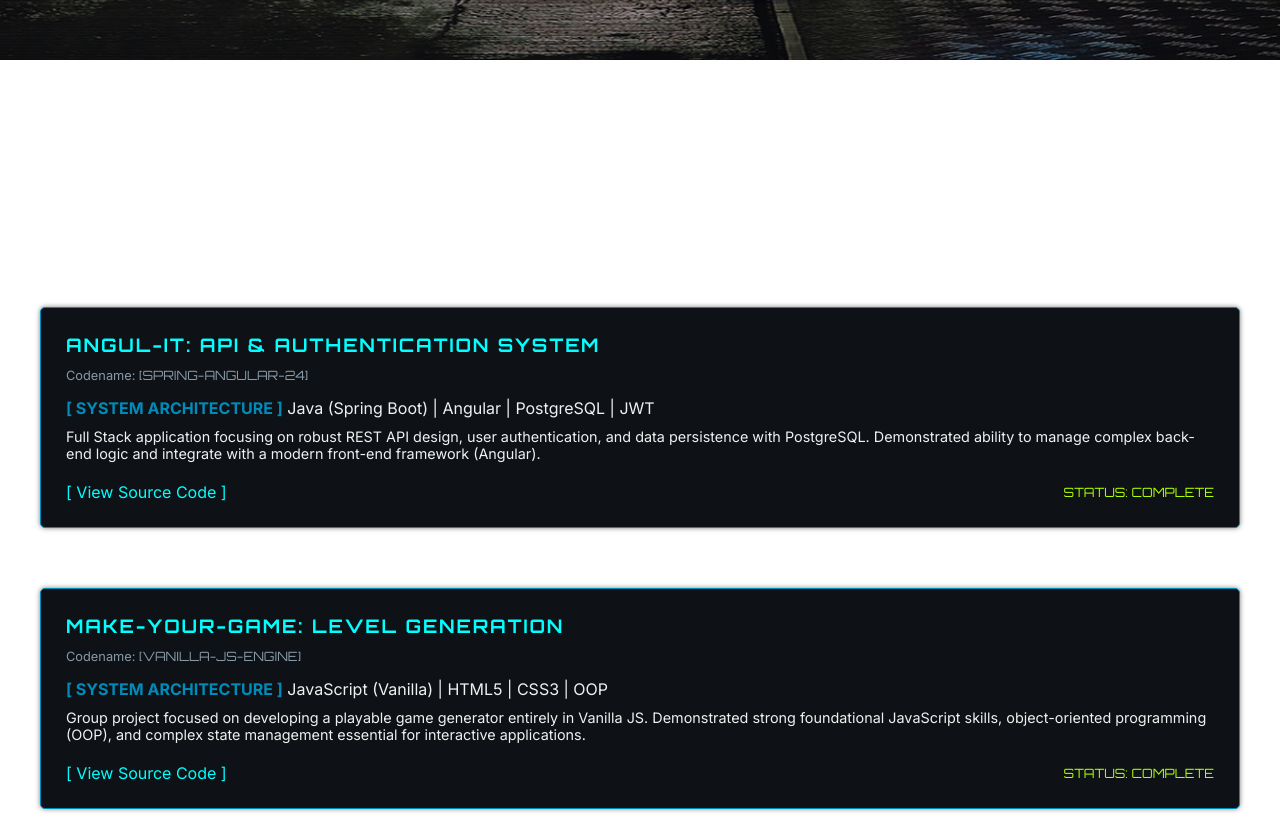
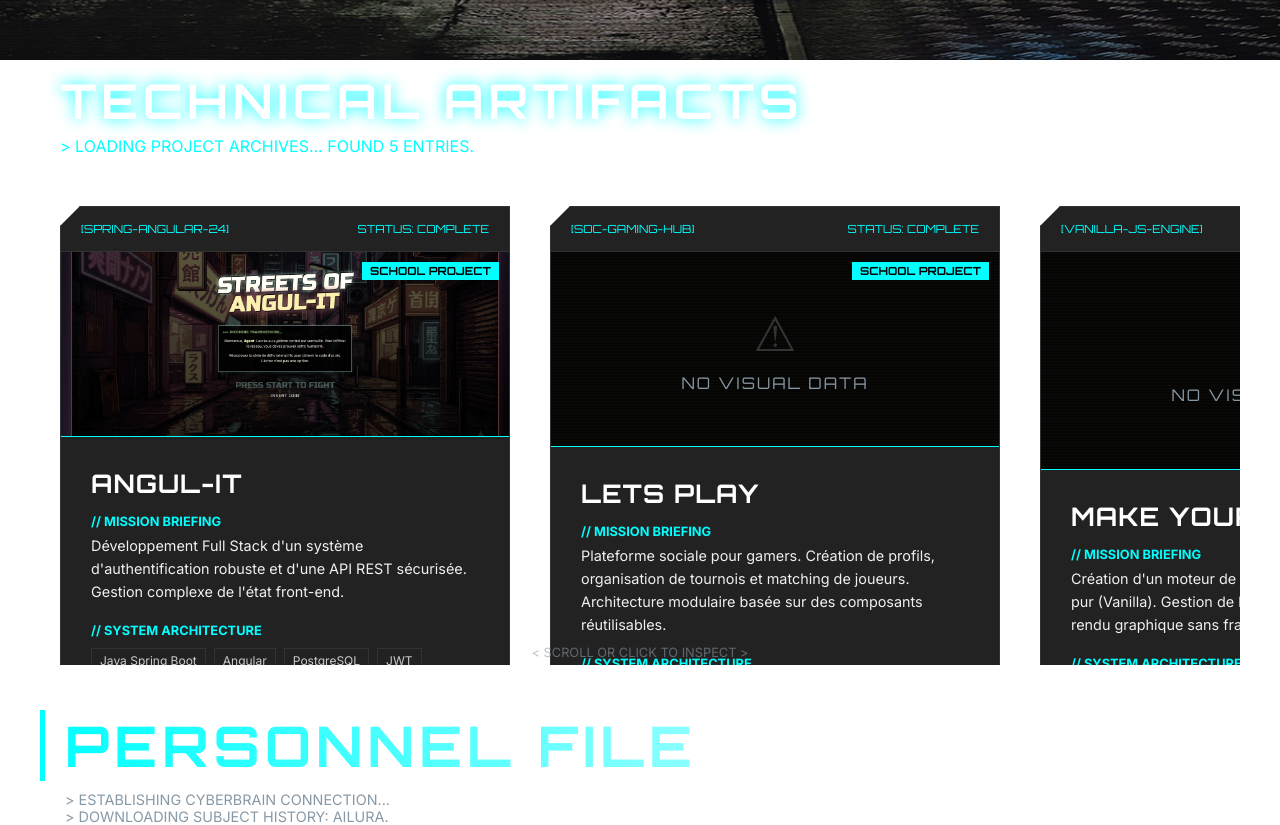
Before and after one commit to Ailura4020/portfolio-gits, a React (Vite) app: page / in a window 1280 px wide. Shown: the part 740-1565 px from the top of the page. Built offline with nearby package versions, Linux system fonts and the light colour scheme.

Commit message:
section project fiche technique ui/ux

```diff
--- a/src/components/ProjectCard.tsx
+++ b/src/components/ProjectCard.tsx
@@ -1,61 +1,131 @@
+// src/components/ProjectCard.tsx
 import React from 'react';
-import type { Project } from '../types/project.ts';
 
-interface ProjectCardProps {
-  project: Project;
+export interface ProjectData {
+  id: string;
+  codename: string;
+  title: string;
+  status: 'COMPLETE' | 'IN PROGRESS' | 'ARCHIVED';
+  description: string;
+  stack: string[];
+  repoLink: string;
+  image?: string;
+  type: 'SCHOOL' | 'PERSONAL' | 'PRO';
 }
 
-const ProjectCard: React.FC<ProjectCardProps> = ({ project }) => {
+// Ajout de la prop onClick
+interface CardProps {
+  project: ProjectData;
+  onClick: () => void;
+}
+
+const ProjectCard: React.FC<CardProps> = ({ project, onClick }) => {
   return (
     <div
+      className="project-card"
+      onClick={onClick} // Rend la carte cliquable
       style={{
-        backgroundColor: 'var(--color-bg-secondary)',
-        border: `1px solid var(--color-accent-teal)`,
-        padding: '25px',
-        margin: '15px 0',
-        borderRadius: '5px',
-        transition: 'all 0.3s ease',
-        boxShadow: `0 0 5px rgba(0, 0, 0, 0.5)`
+        minWidth: '450px',
+        maxWidth: '450px',
+        height: '600px',
+        backgroundColor: 'rgba(10, 10, 10, 0.9)',
+        border: '1px solid var(--color-interface-dark)',
+        position: 'relative',
+        display: 'flex',
+        flexDirection: 'column',
+        transition: 'all 0.4s ease',
+        cursor: 'pointer', // Curseur main pour indiquer le clic
+        clipPath: 'polygon(20px 0, 100% 0, 100% calc(100% - 20px), calc(100% - 20px) 100%, 0 100%, 0 20px)',
       }}
-      onMouseOver={(e) => {
-        (e.currentTarget as HTMLDivElement).style.borderColor = 'var(--color-accent-neon)';
-        (e.currentTarget as HTMLDivElement).style.boxShadow = `0 0 15px var(--color-accent-neon)`;
+      onMouseEnter={(e) => {
+        e.currentTarget.style.transform = 'scale(1.02)';
+        e.currentTarget.style.borderColor = 'var(--color-accent-neon)';
+        e.currentTarget.style.boxShadow = '0 0 20px rgba(255, 204, 0, 0.2)';
+        e.currentTarget.style.zIndex = '10';
       }}
-      onMouseOut={(e) => {
-        (e.currentTarget as HTMLDivElement).style.borderColor = 'var(--color-accent-teal)';
-        (e.currentTarget as HTMLDivElement).style.boxShadow = `0 0 5px rgba(0, 0, 0, 0.5)`;
+      onMouseLeave={(e) => {
+        e.currentTarget.style.transform = 'scale(1)';
+        e.currentTarget.style.borderColor = 'var(--color-interface-dark)';
+        e.currentTarget.style.boxShadow = 'none';
+        e.currentTarget.style.zIndex = '1';
       }}
     >
-      <h3 style={{ color: 'var(--color-accent-neon)', marginBottom: '10px' }}>
-        {project.title}
-      </h3>
-      <p style={{ color: 'var(--color-interface-light)', fontSize: '0.8em', marginBottom: '15px' }}>
-        Codename: <span style={{ fontFamily: 'var(--font-title)' }}>[{project.codename}]</span>
-      </p>
+      {/* ... (LE RESTE DU CONTENU RESTE EXACTEMENT LE MÊME) ... */}
 
-      {/* CORRECTION ICI : "SYSTEM ARCHITECTURE" au lieu de "Stack Matrix" */}
-      <p style={{ color: 'var(--color-text-primary)', marginBottom: '10px' }}>
-        <strong style={{ color: 'var(--color-accent-teal)' }}>[ SYSTEM ARCHITECTURE ]</strong> {project.stack.join(' | ')}
-      </p>
+      {/* HEADER */}
+      <div style={{
+        display: 'flex', justifyContent: 'space-between', padding: '15px 20px',
+        borderBottom: '1px solid var(--color-interface-dark)', fontSize: '0.7em', color: 'var(--color-accent-neon)',
+        fontFamily: 'var(--font-title)'
+      }}>
+        <span>[{project.codename}]</span>
+        <span>STATUS: {project.status}</span>
+      </div>
 
-      <p style={{ marginBottom: '20px', fontSize: '0.9em' }}>
-        {project.summary}
-      </p>
+      {/* IMAGE */}
+      <div style={{
+        height: '220px', width: '100%', position: 'relative', overflow: 'hidden',
+        borderBottom: '1px solid var(--color-accent-neon)'
+      }}>
+        {project.image ? (
+          <img
+            src={project.image}
+            alt={project.title}
+            style={{ width: '100%', height: '100%', objectFit: 'cover', filter: 'grayscale(60%) sepia(20%)' }}
+          />
+        ) : (
+          <div style={{
+            width: '100%', height: '100%', backgroundColor: '#050505',
+            display: 'flex', flexDirection: 'column', alignItems: 'center', justifyContent: 'center',
+            backgroundImage: 'repeating-linear-gradient(0deg, transparent, transparent 2px, rgba(255, 204, 0, 0.05) 3px)'
+          }}>
+            <div style={{ fontSize: '3em', color: 'var(--color-interface-dark)' }}>⚠</div>
+            <div style={{ fontFamily: 'var(--font-title)', color: 'var(--color-interface-light)', marginTop: '10px', letterSpacing: '2px' }}>
+              NO VISUAL DATA
+            </div>
+          </div>
+        )}
+        <div style={{
+          position: 'absolute', top: '10px', right: '10px',
+          backgroundColor: 'var(--color-accent-neon)', color: '#000',
+          padding: '2px 8px', fontSize: '0.7em', fontWeight: 'bold', fontFamily: 'var(--font-title)'
+        }}>
+          {project.type} PROJECT
+        </div>
+      </div>
 
-      <div style={{ display: 'flex', justifyContent: 'space-between', alignItems: 'center' }}>
-        <a href={project.githubLink} target="_blank" rel="noopener noreferrer"
-           style={{ color: 'var(--color-accent-neon)' }}>
-          [ View Source Code ]
-        </a>
-
-        {/* Le statut utilisera maintenant le vert défini dans accent-secondary */}
-        <span style={{
-          color: project.status === 'Complete' ? 'var(--color-accent-secondary)' : 'var(--color-accent-teal)',
-          fontFamily: 'var(--font-title)',
-          fontSize: '0.8em'
-        }}>
-          STATUS: {project.status.toUpperCase()}
-        </span>
+      {/* CONTENU */}
+      <div style={{ padding: '30px', flex: 1, display: 'flex', flexDirection: 'column' }}>
+        <h3 style={{ fontSize: '1.6em', color: '#fff', marginBottom: '15px', textTransform: 'uppercase', letterSpacing: '1px' }}>
+          {project.title}
+        </h3>
+        <div style={{ marginBottom: '20px', flex: 1 }}>
+          <strong style={{ color: 'var(--color-accent-neon)', fontSize: '0.8em', display: 'block', marginBottom: '5px' }}>
+            // MISSION BRIEFING
+          </strong>
+          <p style={{ fontSize: '0.9em', lineHeight: '1.6', color: 'var(--color-text-primary)' }}>
+            {project.description}
+          </p>
+        </div>
+        <div style={{ marginBottom: '25px' }}>
+          <strong style={{ color: 'var(--color-accent-neon)', fontSize: '0.8em', display: 'block', marginBottom: '10px' }}>
+            // SYSTEM ARCHITECTURE
+          </strong>
+          <div style={{ display: 'flex', flexWrap: 'wrap', gap: '8px' }}>
+            {project.stack.map(tech => (
+              <span key={tech} style={{ border: '1px solid var(--color-interface-dark)', padding: '4px 8px', fontSize: '0.75em', color: '#ccc' }}>
+                {tech}
+              </span>
+            ))}
+          </div>
+        </div>
+        <div style={{
+            display: 'flex', alignItems: 'center', justifyContent: 'center', width: '100%', padding: '12px',
+            border: '1px solid var(--color-accent-neon)', color: 'var(--color-accent-neon)',
+            fontFamily: 'var(--font-title)', fontSize: '0.9em', letterSpacing: '2px'
+          }}>
+          {'>'} INSPECT DATA
+        </div>
       </div>
     </div>
   );
--- a/src/pages/Projects.tsx
+++ b/src/pages/Projects.tsx
@@ -1,67 +1,230 @@
-import React, { useState } from 'react';
-import ProjectCard from '../components/ProjectCard.tsx';
-import ProjectModal from '../components/ProjectModal.tsx'; // Import du Modal
-import type { Project } from '../types/project.ts';
+// src/pages/Projects.tsx
+import React, { useRef, useEffect, useState } from 'react';
+import ProjectCard, { type ProjectData } from '../components/ProjectCard';
 
-const PROJECT_DATA: Project[] = [
+// Données mises à jour avec "Lets Play"
+const projects: ProjectData[] = [
   {
-    id: 1,
-    title: "Angul-it: API & Authentication System",
-    codename: "SPRING-ANGULAR-24",
-    stack: ['Java (Spring Boot)', 'Angular', 'PostgreSQL', 'JWT'],
-    summary: "Full Stack application focusing on robust REST API design, user authentication, and data persistence with PostgreSQL. Demonstrated ability to manage complex back-end logic and integrate with a modern front-end framework (Angular).",
-    status: 'Complete',
-    githubLink: "https://github.com/Ailura4020/Angul-it.git",
-    demoLink: undefined,
-    imageUrl: "/projects/angul-it-screen.png",  },
+    id: 'p1',
+    codename: 'SPRING-ANGULAR-24',
+    title: 'ANGUL-IT',
+    status: 'COMPLETE',
+    type: 'SCHOOL',
+    description: "Développement Full Stack d'un système d'authentification robuste et d'une API REST sécurisée. Gestion complexe de l'état front-end.",
+    stack: ['Java Spring Boot', 'Angular', 'PostgreSQL', 'JWT', 'Docker'],
+    repoLink: 'https://github.com/Ailura4020/angul-it',
+    image: '/projects/angul-it-screen.png'
+  },
   {
-    id: 2,
-    title: "Make-your-game: Level Generation",
-    codename: "VANILLA-JS-ENGINE",
-    stack: ['JavaScript (Vanilla)', 'HTML5', 'CSS3', 'OOP'],
-    summary: "Group project focused on developing a playable game generator entirely in Vanilla JS. Demonstrated strong foundational JavaScript skills, object-oriented programming (OOP), and complex state management essential for interactive applications.",
-    status: 'Complete',
-    githubLink: "https://github.com/Aukryx/Make-your-game.git",
-    demoLink: undefined,
-    // imageUrl: "/projects/js-game-screen.png",
+    id: 'p2',
+    codename: 'SOC-GAMING-HUB',
+    title: 'LETS PLAY',
+    status: 'COMPLETE',
+    type: 'SCHOOL',
+    description: "Plateforme sociale pour gamers. Création de profils, organisation de tournois et matching de joueurs. Architecture modulaire basée sur des composants réutilisables.",
+    stack: ['JavaScript', 'HTML5', 'CSS3', 'Framework MVC (Custom)'],
+    repoLink: 'https://github.com/Ailura4020/lets-play.git',
+    // Pas d'image
   },
+  {
+    id: 'p3',
+    codename: 'VANILLA-JS-ENGINE',
+    title: 'MAKE YOUR GAME',
+    status: 'COMPLETE',
+    type: 'SCHOOL',
+    description: "Création d'un moteur de jeu from scratch en JavaScript pur (Vanilla). Gestion de la physique, des collisions et du rendu graphique sans framework.",
+    stack: ['JavaScript (ES6+)', 'HTML5 Canvas', 'CSS3', 'OOP Pattern'],
+    repoLink: 'https://github.com/Ailura4020/make-your-game',
+  },
+  {
+    id: 'p4',
+    codename: 'REAL-TIME-COMMS',
+    title: 'REAL TIME FORUM',
+    status: 'COMPLETE',
+    type: 'SCHOOL',
+    description: "Plateforme de discussion instantanée. Architecture SPA (Single Page App) avec gestion des WebSockets pour la communication bidirectionnelle en temps réel.",
+    stack: ['Go (Golang)', 'SQLite', 'Docker', 'WebSockets', 'JS'],
+    repoLink: 'https://github.com/Ailura4020/real-time-forum.git'
+  },
+  {
+    id: 'p5',
+    codename: 'TCP-NET-PROTOCOL',
+    title: 'NET-CAT',
+    status: 'COMPLETE',
+    type: 'SCHOOL',
+    description: "Re-création de l'outil NetCat. Implémentation d'un serveur TCP en Go capable de gérer plusieurs connexions clients simultanées (Chat Room) en mode CLI.",
+    stack: ['Go (Golang)', 'TCP/IP', 'Linux', 'Concurrency', 'Mutex'],
+    repoLink: 'https://github.com/Ailura4020/net-cat.git'
+  }
 ];
 
 const ProjectsPage: React.FC = () => {
-  // État pour savoir quel projet est ouvert (null = aucun)
-  const [selectedProject, setSelectedProject] = useState<Project | null>(null);
+  const scrollContainerRef = useRef<HTMLDivElement>(null);
+  const [selectedProject, setSelectedProject] = useState<ProjectData | null>(null);
+
+  useEffect(() => {
+    const container = scrollContainerRef.current;
+    if (container) {
+      const handleWheel = (evt: WheelEvent) => {
+        if (evt.deltaY !== 0) {
+          evt.preventDefault();
+          container.scrollLeft += evt.deltaY;
+        }
+      };
+      container.addEventListener('wheel', handleWheel);
+      return () => container.removeEventListener('wheel', handleWheel);
+    }
+  }, []);
 
   return (
-    <section id="projects" style={{ minHeight: '100vh', paddingTop: '100px', paddingBottom: '100px' }}>
-      <h2 style={{ fontSize: '3em', color: 'var(--color-text-title)', marginBottom: '50px' }}>
-        [ PROJECTS / TECHNICAL ARTIFACTS ]
-      </h2>
+    <div style={{
+      paddingTop: '50px',
+      height: '80vh',
+      display: 'flex',
+      flexDirection: 'column',
+      justifyContent: 'center',
+      position: 'relative' // Important pour le modal absolu
+    }}>
 
-      <div style={{ display: 'grid', gridTemplateColumns: '1fr', gap: '30px' }}>
-        {PROJECT_DATA.map(project => (
-          // On ajoute le onClick ici sur le conteneur de la carte
-          <div
-            key={project.id}
-            onClick={() => setSelectedProject(project)}
-            style={{ cursor: 'pointer' }} // Indique que c'est cliquable
-          >
-            <ProjectCard project={project} />
-          </div>
-        ))}
+      <div style={{ paddingLeft: '20px', marginBottom: '30px' }}>
+        <h2 style={{
+          fontSize: '3em', color: '#fff', marginBottom: '5px',
+          textShadow: '0 0 15px var(--color-accent-neon)'
+        }}>
+          TECHNICAL ARTIFACTS
+        </h2>
+        <p style={{ fontFamily: 'var(--font-code)', color: 'var(--color-accent-neon)' }}>
+          {'>'} LOADING PROJECT ARCHIVES... FOUND {projects.length} ENTRIES.
+        </p>
       </div>
 
-      <p style={{ marginTop: '50px', color: 'var(--color-interface-light)', textAlign: 'center' }}>
-        // END OF FILE TRANSFER LOG // MORE ARTIFACTS IN DEVELOPMENT //
-      </p>
+      {/* --- SCROLL CONTAINER --- */}
+      <div
+        ref={scrollContainerRef}
+        style={{
+          display: 'flex',
+          gap: '40px',
+          overflowX: 'auto',
+          padding: '20px 20px 50px 20px',
+          scrollbarWidth: 'none',
+          msOverflowStyle: 'none',
+          // LE FIX POUR TON MAC EST ICI :
+          overscrollBehaviorX: 'contain', // Empêche de swiper la page entière
+        }}
+        className="hide-scrollbar"
+      >
+        {projects.map((proj) => (
+          <ProjectCard
+            key={proj.id}
+            project={proj}
+            onClick={() => setSelectedProject(proj)} // Ouvre le modal
+          />
+        ))}
 
-      {/* Affichage conditionnel du Modal */}
+        <div style={{ minWidth: '50px' }}></div>
+      </div>
+
+      <div style={{
+        textAlign: 'center', color: 'var(--color-interface-light)',
+        fontSize: '0.8em', marginTop: '-20px', opacity: 0.6
+      }}>
+        <span>{'<'} SCROLL OR CLICK TO INSPECT {'>'}</span>
+      </div>
+
+      {/* --- LE MODAL (POP-UP) --- */}
       {selectedProject && (
-        <ProjectModal
-          project={selectedProject}
-          onClose={() => setSelectedProject(null)}
-        />
+        <div style={{
+          position: 'fixed', inset: 0, zIndex: 1000,
+          backgroundColor: 'rgba(0, 5, 10, 0.85)', // Fond sombre
+          backdropFilter: 'blur(8px)', // Le flou stylé
+          display: 'flex', alignItems: 'center', justifyContent: 'center',
+          animation: 'fadeIn 0.3s ease'
+        }}
+        onClick={() => setSelectedProject(null)} // Ferme en cliquant dehors
+        >
+          <div style={{
+            width: '90%', maxWidth: '800px', maxHeight: '90vh',
+            backgroundColor: 'rgba(10, 15, 20, 0.95)',
+            border: '2px solid var(--color-accent-neon)',
+            boxShadow: '0 0 50px rgba(255, 204, 0, 0.3)',
+            padding: '40px',
+            position: 'relative',
+            overflowY: 'auto',
+            clipPath: 'polygon(30px 0, 100% 0, 100% calc(100% - 30px), calc(100% - 30px) 100%, 0 100%, 0 30px)',
+          }}
+          onClick={(e) => e.stopPropagation()} // Empêche la fermeture si on clique DANS le modal
+          >
+            {/* Bouton Fermer */}
+            <button
+              onClick={() => setSelectedProject(null)}
+              style={{
+                position: 'absolute', top: '20px', right: '20px',
+                background: 'transparent', border: '1px solid var(--color-accent-neon)',
+                color: 'var(--color-accent-neon)', padding: '5px 15px', cursor: 'pointer',
+                fontFamily: 'var(--font-title)'
+              }}
+            >
+              CLOSE [X]
+            </button>
+
+            {/* Contenu Modal */}
+            <div style={{ display: 'flex', flexDirection: 'column', gap: '20px' }}>
+              <h2 style={{ fontSize: '2.5em', color: 'var(--color-accent-neon)', textTransform: 'uppercase' }}>
+                {selectedProject.title}
+              </h2>
+
+              <div style={{ display: 'flex', gap: '20px', fontSize: '0.9em', color: 'var(--color-interface-light)', borderBottom: '1px solid var(--color-interface-dark)', paddingBottom: '20px' }}>
+                <span>CODE: {selectedProject.codename}</span>
+                <span>STATUS: <span style={{ color: '#39ff14' }}>{selectedProject.status}</span></span>
+                <span>TYPE: {selectedProject.type}</span>
+              </div>
+
+              {/* Si Image existe, on l'affiche en grand */}
+              {selectedProject.image && (
+                <img src={selectedProject.image} alt="" style={{ width: '100%', borderRadius: '4px', border: '1px solid var(--color-interface-dark)' }} />
+              )}
+
+              <div>
+                <h4 style={{ color: 'var(--color-accent-neon)', marginBottom: '10px' }}>// EXTENDED BRIEFING</h4>
+                <p style={{ lineHeight: '1.8', fontSize: '1.1em' }}>{selectedProject.description}</p>
+                <p style={{ marginTop: '10px', color: '#ccc' }}>
+                  Ce projet a permis de consolider les compétences en architecture logicielle et en gestion de projet complexe. L'accent a été mis sur la performance et la maintenabilité du code.
+                </p>
+              </div>
+
+              <div>
+                <h4 style={{ color: 'var(--color-accent-neon)', marginBottom: '10px' }}>// TECH STACK</h4>
+                <div style={{ display: 'flex', flexWrap: 'wrap', gap: '10px' }}>
+                  {selectedProject.stack.map(t => (
+                    <span key={t} style={{ border: '1px solid var(--color-accent-neon)', color: 'var(--color-accent-neon)', padding: '5px 15px', borderRadius: '20px' }}>
+                      {t}
+                    </span>
+                  ))}
+                </div>
+              </div>
+
+              <a
+                href={selectedProject.repoLink}
+                target="_blank"
+                rel="noreferrer"
+                style={{
+                  marginTop: '20px', padding: '15px', textAlign: 'center',
+                  backgroundColor: 'var(--color-accent-neon)', color: '#000',
+                  fontWeight: 'bold', letterSpacing: '2px', textDecoration: 'none',
+                  clipPath: 'polygon(10px 0, 100% 0, 100% calc(100% - 10px), calc(100% - 10px) 100%, 0 100%, 0 10px)',
+                }}
+              >
+                ACCESS SOURCE CODE : GITHUB
+              </a>
+            </div>
+          </div>
+        </div>
       )}
-    </section>
+
+      <style>{`
+        .hide-scrollbar::-webkit-scrollbar { display: none; }
+      `}</style>
+    </div>
   );
 };
 
```
